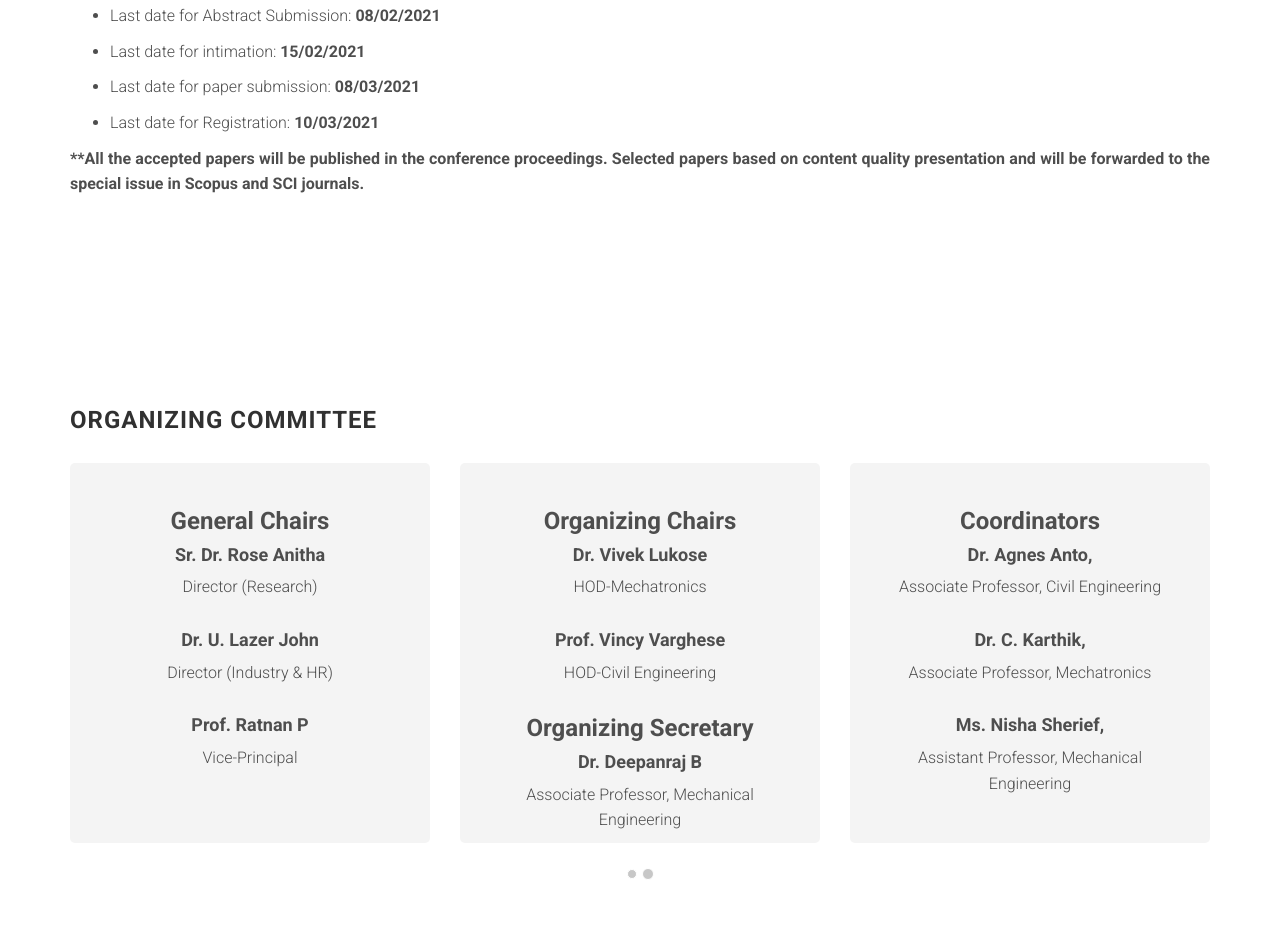
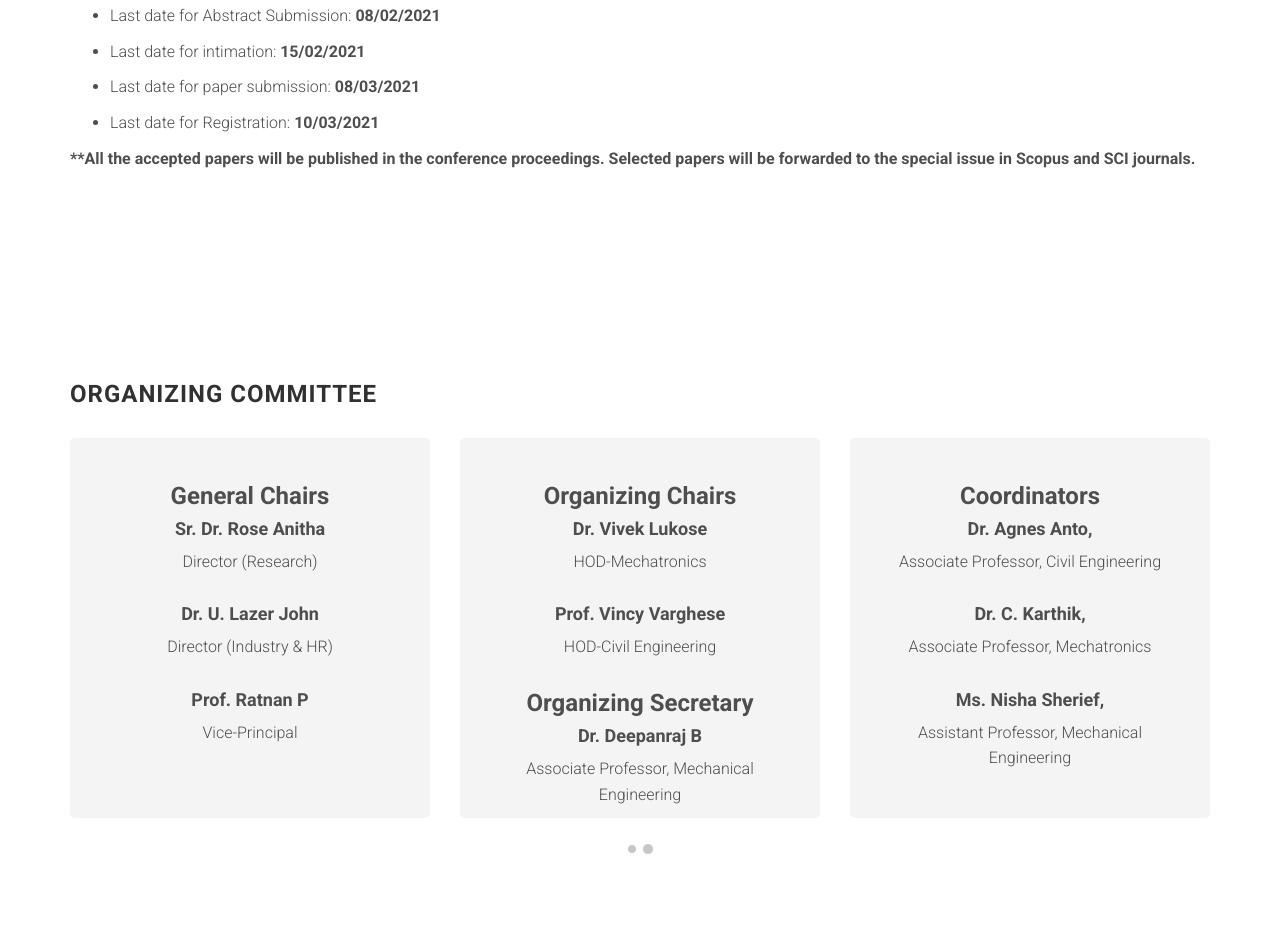
Before and after one commit to maneeshmanu2000/cseweb, a website: page index.html in a window 1280 px wide. Shown: the part 2547-3472 px from the top of the page. Drawn offline with nearby package versions, Linux system fonts and the light colour scheme; files whose address does not match are found by name.

Commit message:
Edited sentence after review, selected paper

```diff
--- a/index.html
+++ b/index.html
@@ -303,7 +303,7 @@
 
             </div><!-- /.row -->
             <div class="row">
-                <div class="col-sm-12"><b><p style="text-align: justify; text-justify: inter-word;">**All the accepted papers will be published in the conference proceedings. Selected papers based on content quality presentation and will be forwarded to the special issue in Scopus and SCI journals.</p></b></div>
+                <div class="col-sm-12"><b><p style="text-align: justify; text-justify: inter-word;">**All the accepted papers will be published in the conference proceedings. Selected papers will be forwarded to the special issue in Scopus and SCI journals.</p></b></div>
             </div>
         </div><!-- /.container -->
     </section>
```
